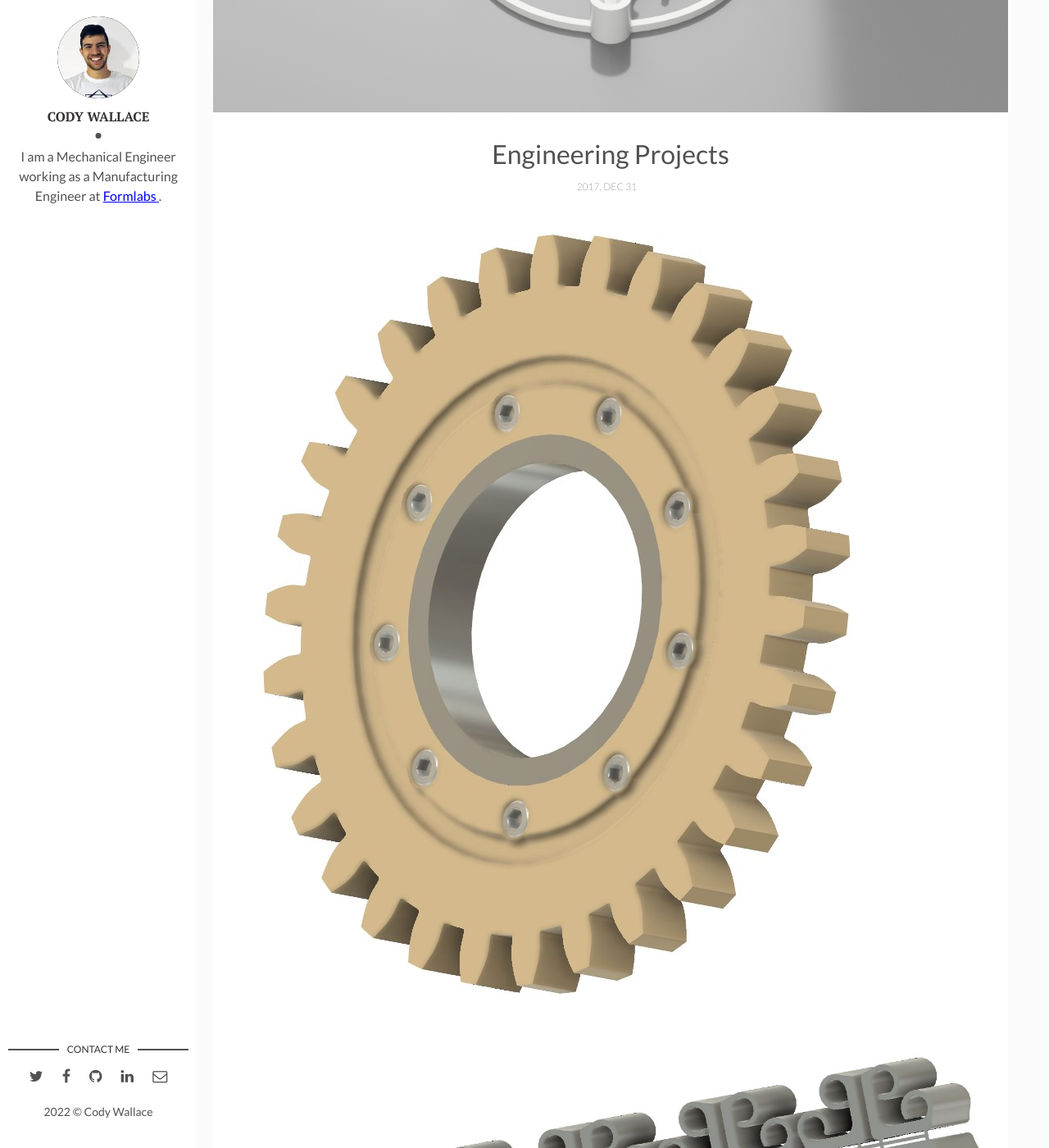
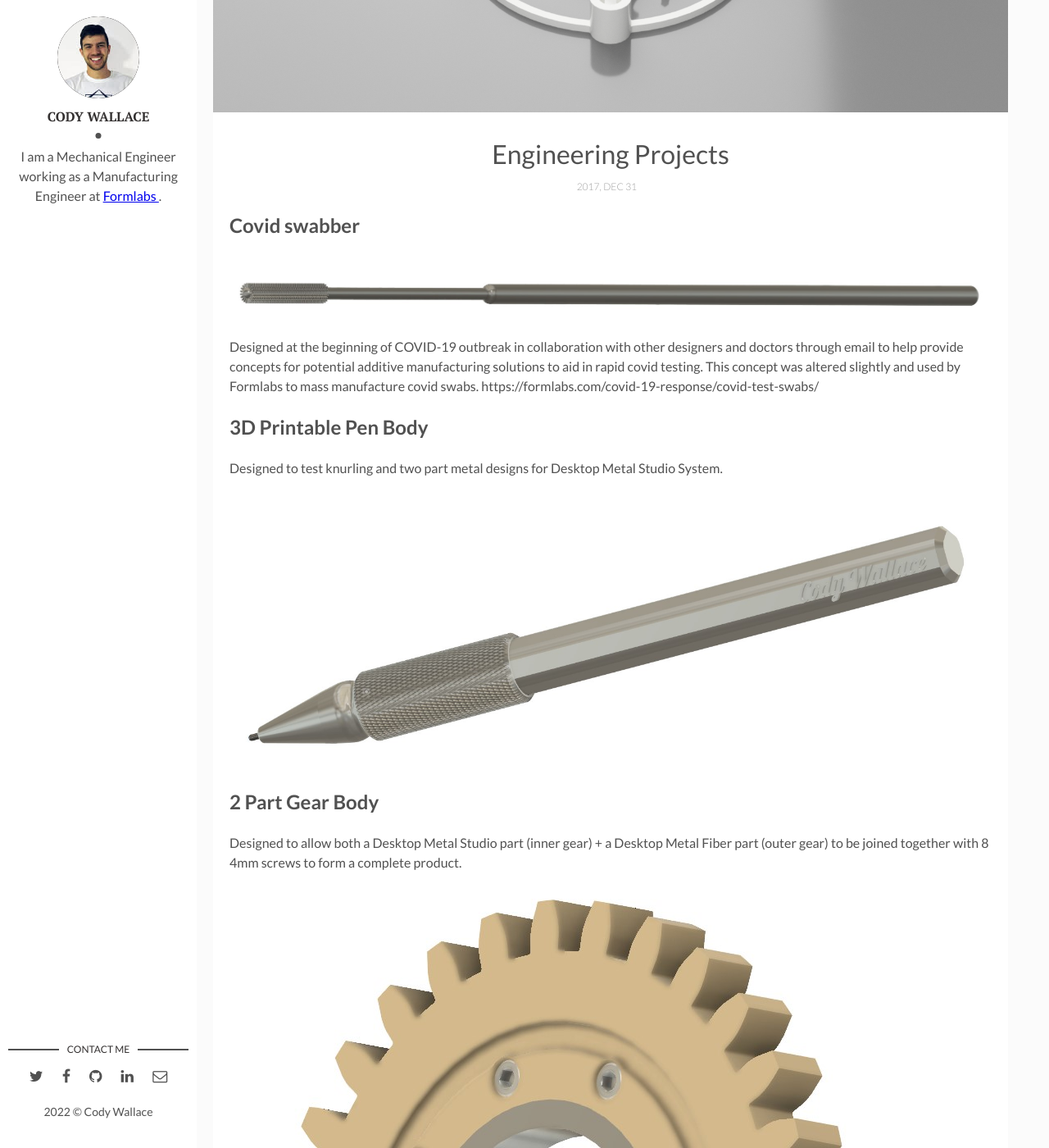
Before and after one commit to CodyWallace245/Portfolio, a Jekyll site: the page built from _posts/2018-01-01-Smaller Design Projects.markdown, in a window 1280 px wide and 1400 px high, scrolled down 383 px. Shown: the whole window at 82% size. Built offline with Jekyll 4.4.1, drawn with Linux system fonts in a browser that asks for light colours; some of the changed text lies outside the part shown.

Commit message:
Update 2018-01-01-Smaller Design Projects.markdown

```diff
--- a/_posts/2018-01-01-Smaller Design Projects.markdown
+++ b/_posts/2018-01-01-Smaller Design Projects.markdown
@@ -6,12 +6,30 @@ description: Projects rooted in engineering
 img: Copter_Assembly_Final_Render.png
 tags: [Js, Conference] # add tag
 ---
+## Covid swabber
+![3D printable pen]({{site.baseurl}}/assets/img/Smaller Designs/3D printable Covid swabber.jpg)
+Designed at the beginning of COVID-19 outbreak in collaboration with other designers and doctors through email to help provide concepts for potential additive manufacturing solutions to aid in rapid covid testing. This concept was altered slightly and used by Formlabs to mass manufacture covid swabs.
+https://formlabs.com/covid-19-response/covid-test-swabs/
 
-![Quadcopter Body]({{site.baseurl}}/assets/img/Smaller Designs/2 part gear body.jpg)
 
-![Quadcopter Body2]({{site.baseurl}}/assets/img/Smaller Designs/3D printable wire hangers.jpg)
+## 3D Printable Pen Body
+Designed to test knurling and two part metal designs for Desktop Metal Studio System.
+![3D printable pen]({{site.baseurl}}/assets/img/Smaller Designs/3D Printable Pen (complete).jpg)
 
-![Quadcopter Body3]({{site.baseurl}}/assets/img/Smaller Designs/Barber Shop Sign.jpg)
+## 2 Part Gear Body
+
+Designed to allow both a Desktop Metal Studio part (inner gear) + a Desktop Metal Fiber part (outer gear) to be joined together with 8 4mm screws to form a complete product.
+![2 Part Gear Body]({{site.baseurl}}/assets/img/Smaller Designs/2 part gear body.jpg)
+
+## 3D Printable Wire Hangers
+
+Designed to solve the issue of wire hanging. These little clips go at any corner point in a room and allow you to press in a wire. (assembly with double sided tape required)
+![Wire Hangers]({{site.baseurl}}/assets/img/Smaller Designs/3D printable wire hangers.jpg)
+
+## Barber Shop Sign
+
+Designed to work on combining animation + CAD design.
+![Barber Shop Sign]({{site.baseurl}}/assets/img/Smaller Designs/Barber Shop Sign.jpg)
 
 ![Quadcopter Body4]({{site.baseurl}}/assets/img/Smaller Designs/3D printable wire hangers.jpg)
 
```
